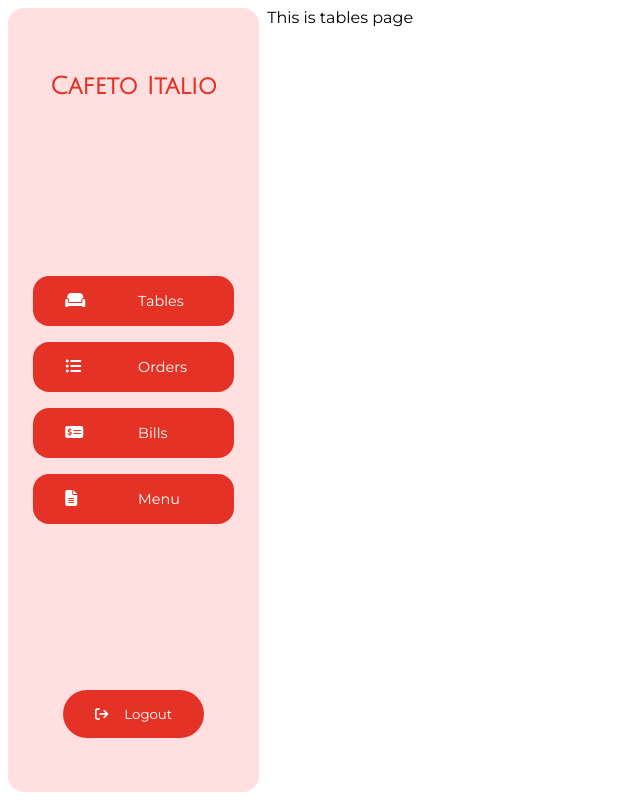
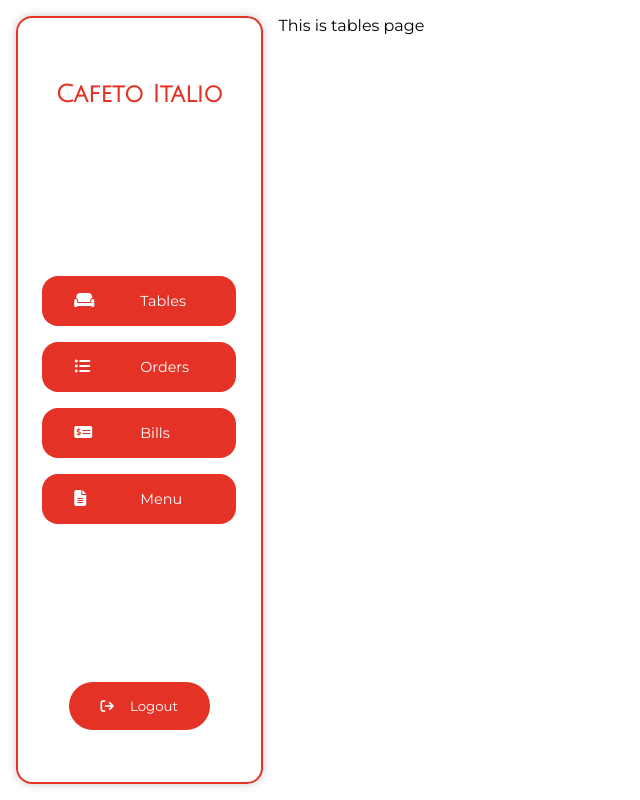
Before and after one commit to netisdark/try, a React (Vite) app in the folder frontDesk/: page / in a window 1280 px wide. Shown: the whole page, without its empty margins (0-640 px from the left). Built offline with nearby package versions, Linux system fonts and the light colour scheme.

Commit message:
nav design-2

```diff
--- a/frontDesk/src/App.jsx
+++ b/frontDesk/src/App.jsx
@@ -7,8 +7,8 @@ import Tables from './components/tables/Tables';
 export default function App() {
   return (
     <div style={{
-      padding: '1vh',
-      gap: '1vh',
+      padding: '2vh',
+      gap: '2vh',
       height: '100vh',
       display: 'flex'
       }}>
--- a/frontDesk/src/components/nav/Nav.module.css
+++ b/frontDesk/src/components/nav/Nav.module.css
@@ -4,7 +4,8 @@
     width: 20vw;
     display: grid;
     grid-template-rows: 1fr 3fr 1fr;
-    background-color: #ffdfdf;
+    border: 2px solid var(--colorPrim);
+    box-shadow: 0px 0px 10px 0px #c9c9c9;
 }
 .cafeNameCont,.navLinksCont,.logoutCont{
     height: auto;
@@ -46,7 +47,7 @@
 }
 .navLink:hover,.logoutBtn:hover{
     border: 2px solid var(--colorPrim);
-    background-color: #ffefef;
+    background-color: #fff;
     color: var(--colorPrim);
     transition: .15s ease;
     cursor: pointer;
```
